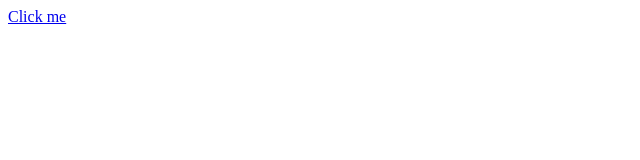
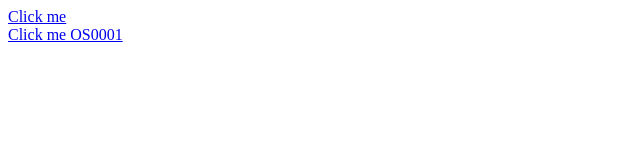
Before and after one commit to fomand/fomand.github.io, a website: page index.html in a window 1280 px wide. Shown: the whole page, without its empty margins (0-640 px from the left). Drawn offline with Linux system fonts and the light colour scheme.

Commit message:
add OS0001

```diff
--- a/index.html
+++ b/index.html
@@ -13,6 +13,10 @@
             <a href="swiftonline://app.dev-nl.tsnonline.net/action/open?itemType=CONVERSATION&payload=energy-product&actionType=NEW
 ">Click me</a>
         </div>
+        <div class='item'>
+            <a href="swiftonline://app.dev-nl.tsnonline.net/ref/pulcBapCxLU95hTdO4WTKb4dgIT8IWX2RwZI0gr-n-Q/SO0001
+">Click me OS0001</a>
+        </div>
     </div>
 </div>
 </html>
```
